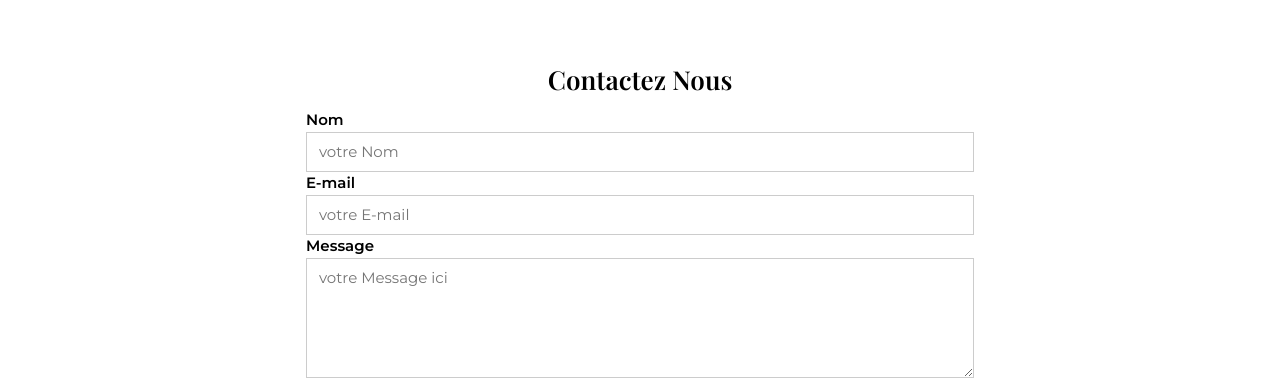
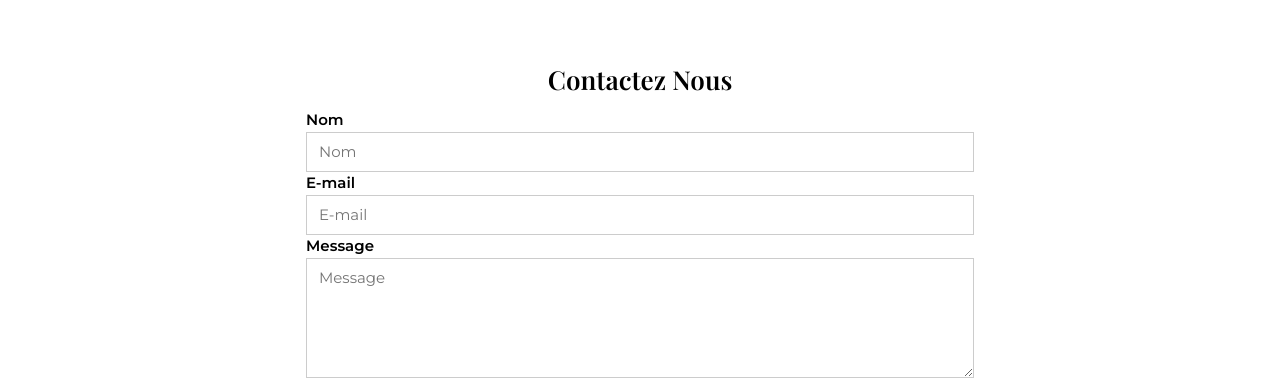
Before and after one commit to ralijaonafehizoro961-wq/groupe_w3-css, a plain HTML site: page index.html in a window 1280 px wide. Shown: the part 2080-2471 px from the top of the page. Drawn offline with nearby package versions, Linux system fonts and the light colour scheme.

Commit message:
Maqette w3css fehizoro

```diff
--- a/index.html
+++ b/index.html
@@ -155,11 +155,11 @@
     <h2 class="section-title">Contactez Nous</h2>
     <div class="w3-container " style="max-width: 700px; margin: auto">
       <label><b>Nom</b></label>
-      <input class="w3-input w3-border" placeholder=" votre Nom"/>
+      <input class="w3-input w3-border" placeholder=" Nom"/>
       <label><b>E-mail</b></label>
-      <input class="w3-input w3-border" placeholder=" votre E-mail"/>
+      <input class="w3-input w3-border" placeholder=" E-mail"/>
       <label><b>Message</b></label>
-      <textarea class="w3-input w3-border" style="height: 120px" placeholder=" votre Message ici"></textarea>
+      <textarea class="w3-input w3-border" style="height: 120px" placeholder=" Message"></textarea>
       <button class="w3-button w3-block  w3-margin-top" type="submit" style="margin-bottom: 50px;background:#d5defc;">ENVOYER</button>
     </div>
     <div class="newsletter w3-center">
```
